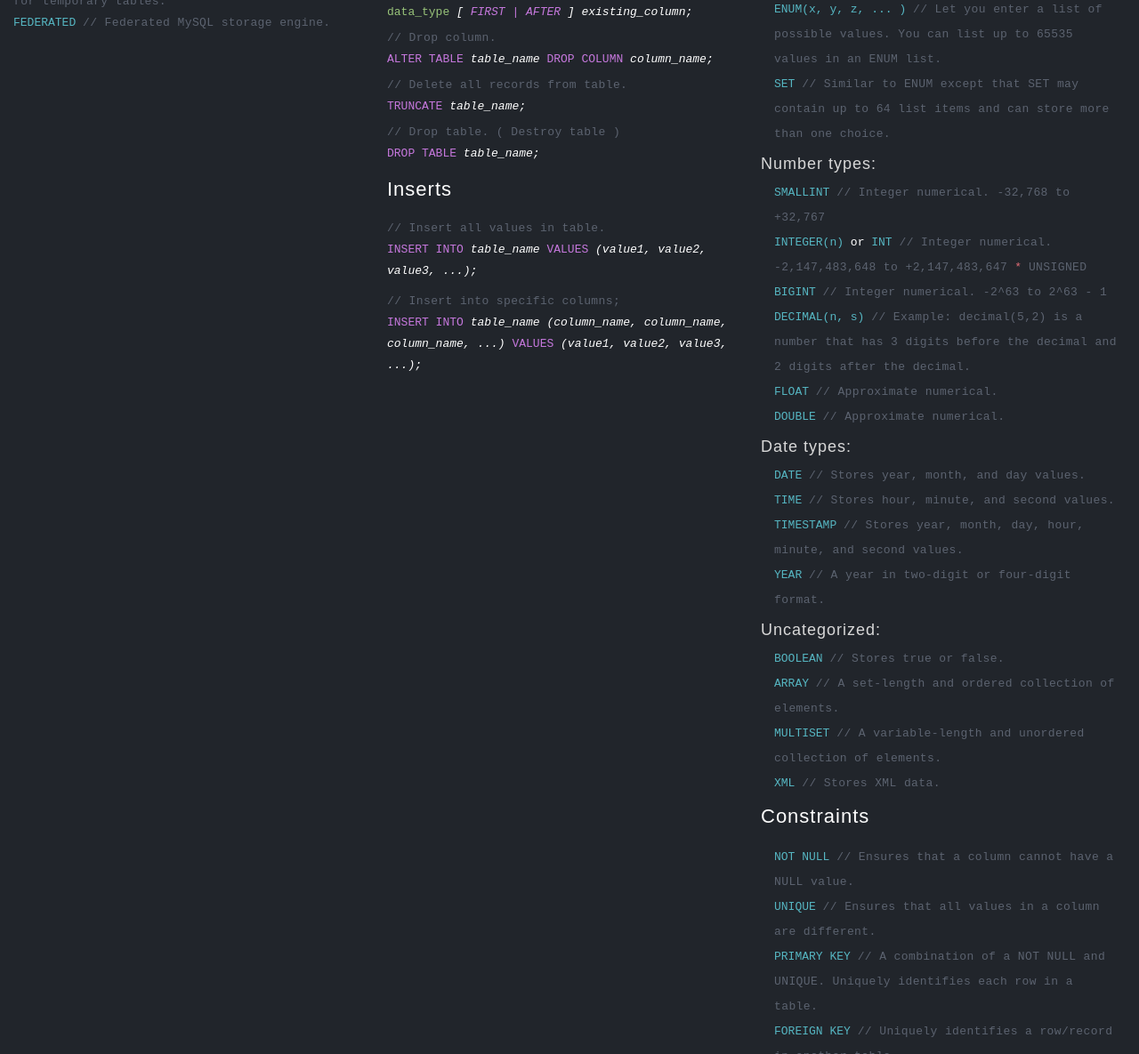
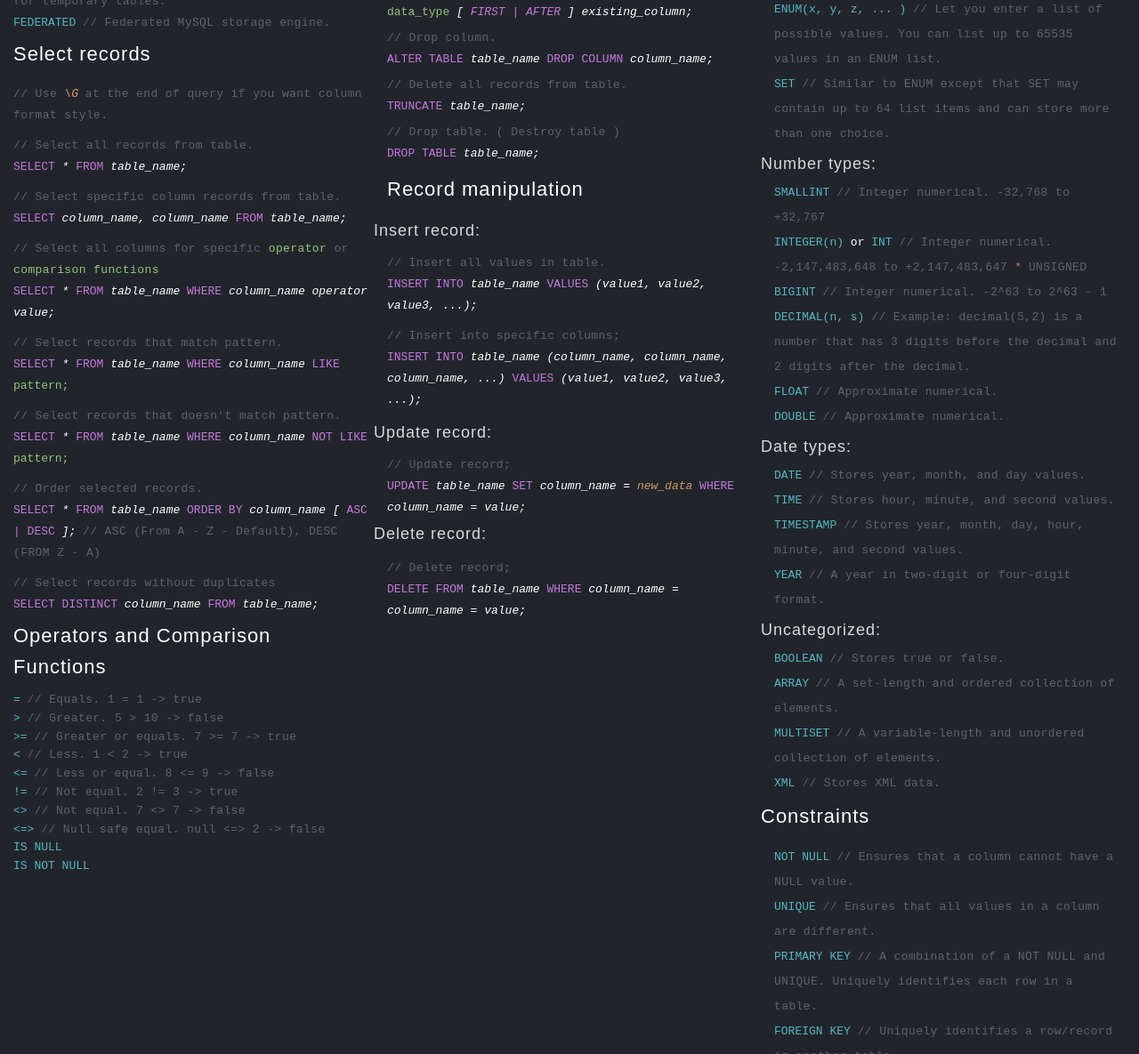
Before and after one commit to stefanlazarevic/MySQL-Cheat-Sheet, a website: page src/jade/index.jade in a window 1280 px wide. Shown: the part 609-1794 px from the top of the page at 89% size. Drawn offline with nearby package versions, Linux system fonts and the light colour scheme; files that its build step writes are made by us from their sources.

Commit message:
Operators and Selects

```diff
--- a/src/jade/components/inserts.jade
+++ b/src/jade/components/inserts.jade
@@ -1,5 +1,7 @@
 div(class="flex flex-col flex-1")
-  h1(class="title") Inserts
+  h1(class="title") Record manipulation
+
+  h2(class="subtitle") Insert record:
 
   div(class="code")
     div(class="c") // Insert all values in table.
@@ -14,3 +16,25 @@ div(class="flex flex-col flex-1")
     span(class="i") table_name (column_name, column_name, column_name, ...)
     span(class="k") VALUES
     span(class="i") (value1, value2, value3, ...);
+
+  h2(class="subtitle") Update record:
+
+  div(class="code")
+    div(class="c") // Update record;
+    span(class="k") UPDATE
+    span(class="i") table_name
+    span(class="k") SET
+    span(class="i") column_name =
+    span(class="i-n") new_data
+    span(class="k") WHERE
+    span(class="i") column_name = value;
+
+    h2(class="subtitle") Delete record:
+
+  div(class="code")
+    div(class="c") // Delete record;
+    span(class="k") DELETE FROM
+    span(class="i") table_name
+    span(class="k") WHERE
+    span(class="i") column_name =
+    span(class="i") column_name = value;
--- /dev/null
+++ b/src/jade/components/operators.jade
@@ -0,0 +1,38 @@
+div(class="flex flex-col flex-1")
+  h1(id="operators" class="title") Operators and Comparison Functions
+
+  div(class="t") =
+    |
+    span(class="c") // Equals. 1 = 1 -> true
+
+  div(class="t") >
+    |
+    span(class="c") // Greater. 5 > 10 -> false
+
+  div(class="t") >=
+    |
+    span(class="c") // Greater or equals. 7 >= 7 -> true
+
+  div(class="t") <
+    |
+    span(class="c") // Less. 1 < 2 -> true
+
+  div(class="t") <=
+    |
+    span(class="c") // Less or equal. 8 <= 9 -> false
+
+  div(class="t") !=
+    |
+    span(class="c") // Not equal. 2 != 3 -> true
+
+  div(class="t") <>
+    |
+    span(class="c") // Not equal. 7 <> 7 -> false
+
+  div(class="t") <=>
+    |
+    span(class="c") // Null safe equal. null <=> 2 -> false
+
+  div(class="t") IS NULL
+
+  div(class="t") IS NOT NULL
--- /dev/null
+++ b/src/jade/components/selects.jade
@@ -0,0 +1,77 @@
+div(class="flex flex-col flex-1")
+  h1(class="title") Select records
+
+  div(class="code")
+    span(class="c") // Use
+    span(class="i-n") \G
+    span(class="c") at the end of query if you want column format style.
+
+  div(class="code")
+    div(class="c") // Select all records from table.
+    span(class="k") SELECT
+    span(class="i") *
+    span(class="k") FROM
+    span(class="i") table_name;
+
+  div(class="code")
+    div(class="c") // Select specific column records from table.
+    span(class="k") SELECT
+    span(class="i") column_name, column_name
+    span(class="k") FROM
+    span(class="i") table_name;
+
+  div(class="code")
+    div(class="c") // Select all columns for specific
+      |
+      a(href="#operators" class="link") operator
+      |  or
+      |
+      a(href="#operators" class="link") comparison functions
+    |
+    span(class="k") SELECT
+    span(class="i") *
+    span(class="k") FROM
+    span(class="i") table_name
+    span(class="k") WHERE
+    span(class="i") column_name operator value;
+
+  div(class="code")
+    div(class="c") // Select records that match pattern.
+    span(class="k") SELECT
+    span(class="i") *
+    span(class="k") FROM
+    span(class="i") table_name
+    span(class="k") WHERE
+    span(class="i") column_name
+    span(class="k") LIKE
+    a(href="likePattern" class="link") pattern;
+
+  div(class="code")
+    div(class="c") // Select records that doesn't match pattern.
+    span(class="k") SELECT
+    span(class="i") *
+    span(class="k") FROM
+    span(class="i") table_name
+    span(class="k") WHERE
+    span(class="i") column_name
+    span(class="k") NOT LIKE
+    a(href="likePattern" class="link") pattern;
+
+  div(class="code")
+    div(class="c") // Order selected records.
+    span(class="k") SELECT
+    span(class="i") *
+    span(class="k") FROM
+    span(class="i") table_name
+    span(class="k") ORDER BY
+    span(class="i") column_name [
+    span(class="k") ASC | DESC
+    span(class='i') ];
+    span(class="c") // ASC (From A - Z - Default), DESC (FROM Z - A)
+
+  div(class="code")
+    div(class="c") // Select records without duplicates
+    span(class="k") SELECT DISTINCT
+    span(class="i") column_name
+    span(class="k") FROM
+    span(class="i") table_name;
--- a/src/jade/index.jade
+++ b/src/jade/index.jade
@@ -18,6 +18,8 @@ html(lang="en")
         div(class="flex flex-col flex-1 group")
           include components/./database.jade
           include components/./engines.jade
+          include components/./selects.jade
+          include components/./operators.jade
 
         div(class="flex flex-col flex-1 group")
           include components/./table.jade
```
Also changed, not shown: dist/index.html.
